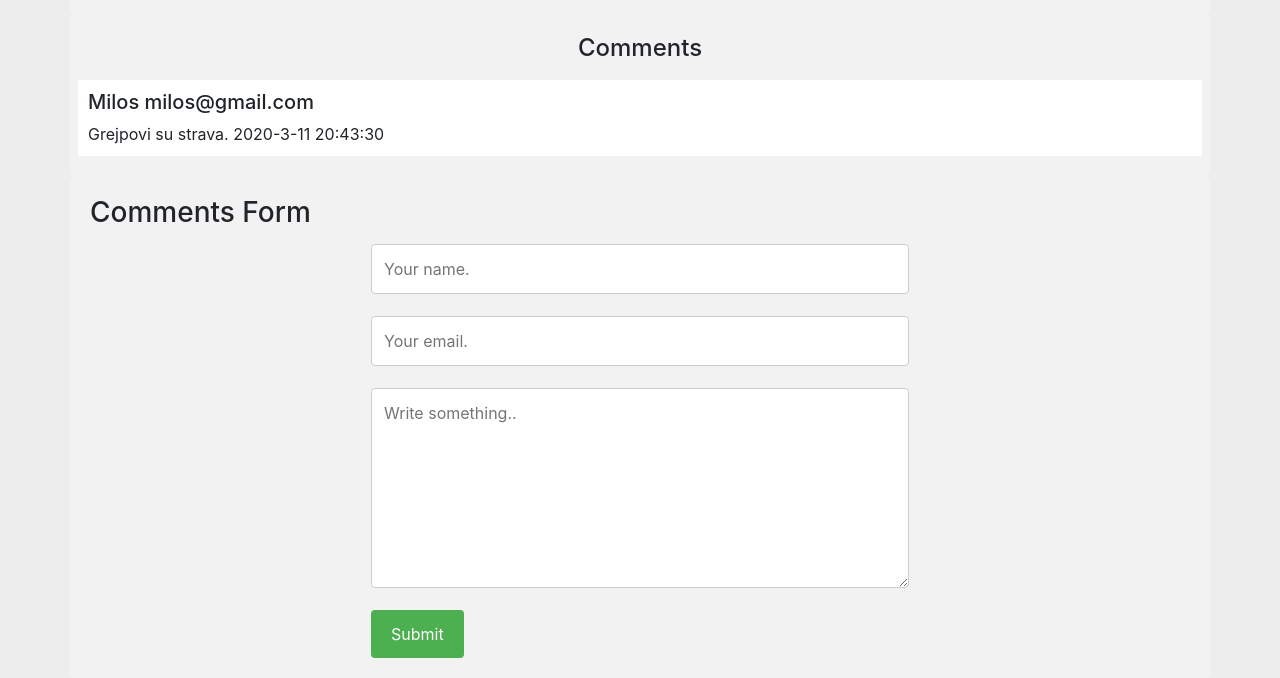
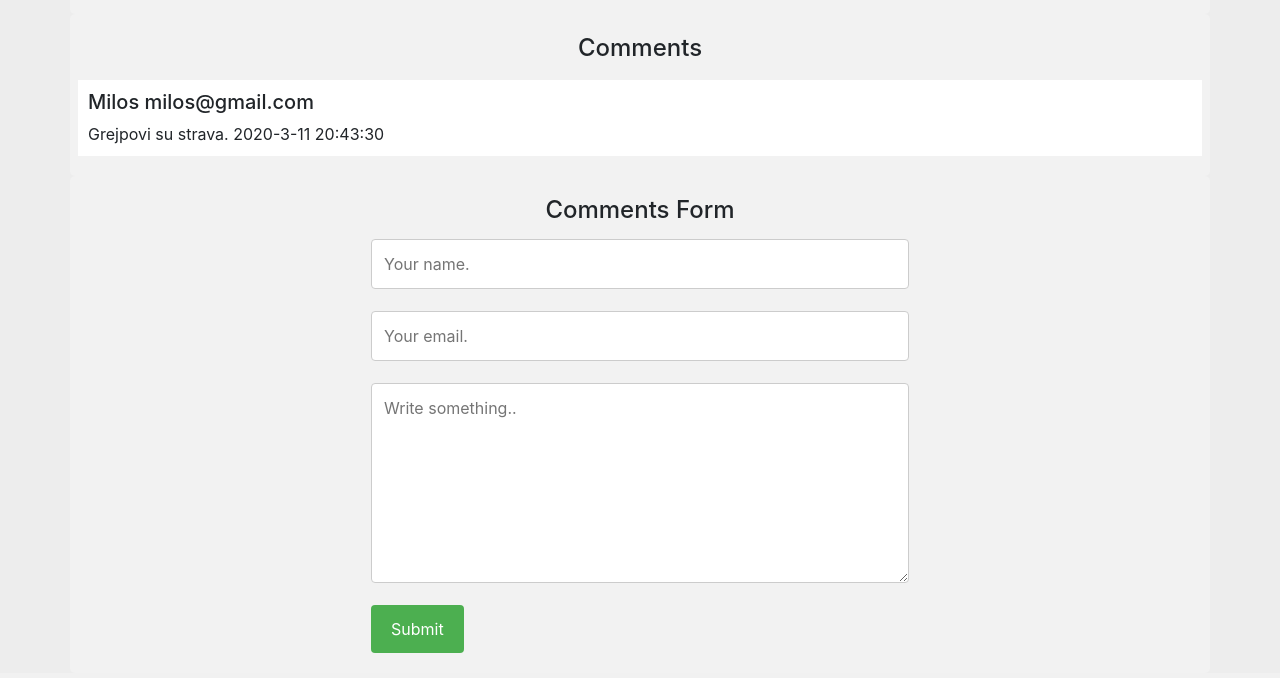
Before and after one commit to urosobucina996/citrus, a PHP site: page / in a window 1280 px wide. Shown: the part 1246-1924 px from the top of the page. After the commit the page ends 1899 px from the top, so only its background shows below. Run offline with PHP 8.4, Linux system fonts and the light colour scheme; data comes from the database, SQL or seed files in the repository; some libraries are stand-ins or nearby versions.

Commit message:
Styling changes

```diff
--- a/index.php
+++ b/index.php
@@ -86,7 +86,7 @@ include('services/database.php');
             <div id="form" class="container">
                 <div class="row">
                     <div class="col-12">
-                    <h3>Comments Form</h3>
+                    <h4 class="text-center">Comments Form</h4>
                     </div>
                     <form>
                     <div class="col-3"></div>
```
